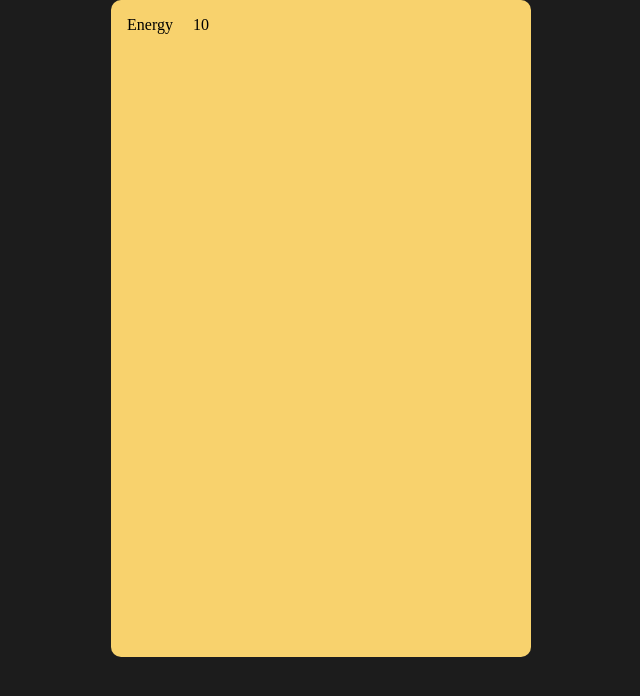
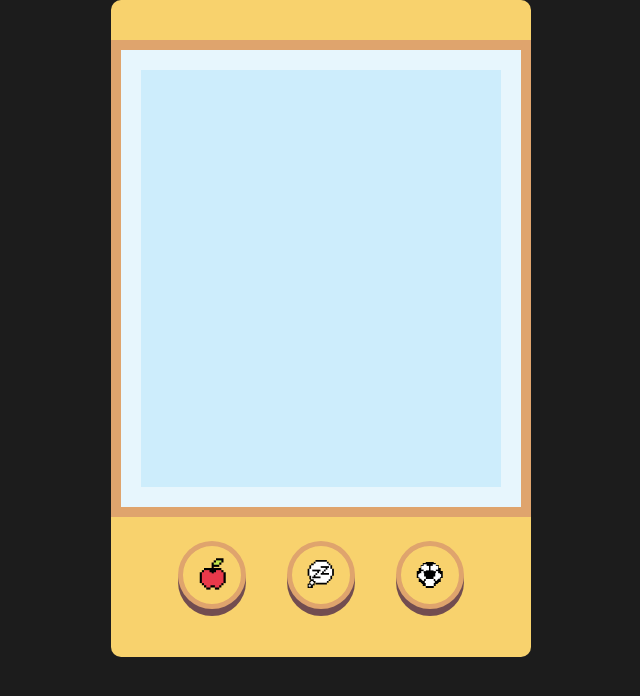
Before and after one commit to astazewska/tamagotchi, a plain HTML site: page index.html in a window 1280 px wide. Shown: the whole page, without its empty margins (319-959 px from the left). Drawn offline with Linux system fonts and the light colour scheme.

Commit message:
create console frame

```diff
--- a/index.html
+++ b/index.html
@@ -7,7 +7,18 @@
   </head>
   <body>
     <div class="gameBoy">
-      <p class="bar">Energy <span class="health" /></p>
+      <div class="frame"></div>
+      <div class="buttonBar">
+        <button class="gameButton">
+          <img src="assets/hunger.png" alt="hunger" />
+        </button>
+        <button class="gameButton">
+          <img src="assets/sleep.png" alt="hunger" />
+        </button>
+        <button class="gameButton">
+          <img src="assets/fun.png" alt="hunger" />
+        </button>
+      </div>
     </div>
 
     <script src="./app.js" type="module"></script>
--- a/styles.css
+++ b/styles.css
@@ -25,4 +25,36 @@ body {
   border-radius: 10px;
   margin: 0 auto;
   height: 657px;
+  padding-top: 40px;
 }
+
+.frame {
+  width: 100%;
+  height: 477px;
+  background: #CDEDFC;
+  border: 10px solid #DFA46D;
+  box-shadow: inset 0px 0px 0px 20px #E7F6FD;
+}
+
+.buttonBar {
+  display: flex;
+  flex-direction: row;
+  justify-content: center;
+  padding: 24px 0 47px 0;
+}
+
+.gameButton {
+  /* Yellow */
+  background: #F8D26D;
+
+  /* Timber */
+  border: 5px solid #DFA46D;
+
+  /* Button shadow */
+  box-shadow: 0px 7px 0px #724D50;
+
+  border-radius: 50%;
+  width: 68.18px;
+  height: 68.06px;
+  margin: 0 20.4px;
+}
```
Also changed, not shown: assets/fun.png (added), assets/hunger.png (added), assets/sleep.png (added).
